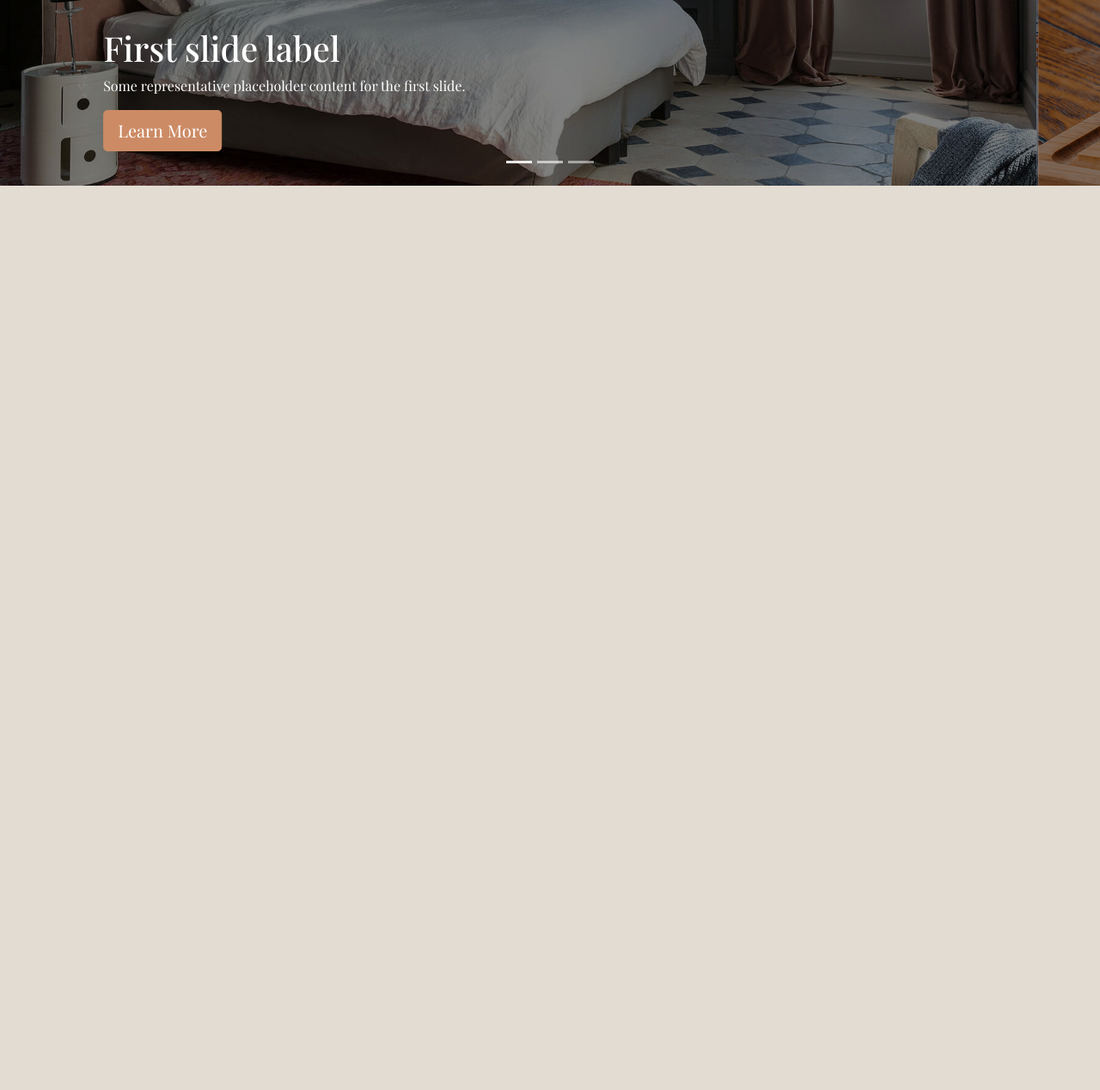
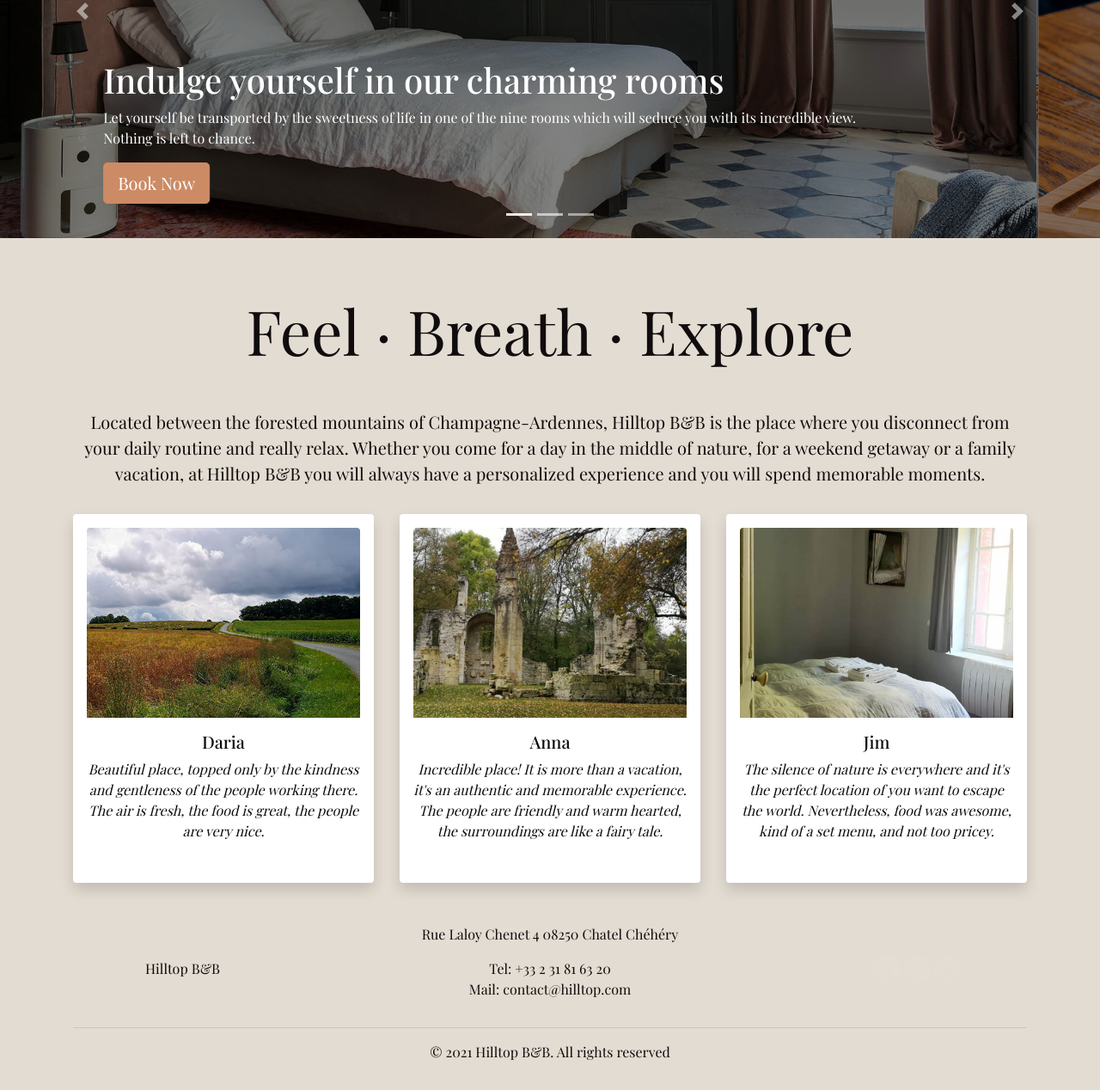
Before and after one commit to elighidiu/Hilltop-B-B, a plain HTML site: page index.html in a window 1280 px wide. Shown: the part 312-1580 px from the top of the page at 86% size. Before the commit the page ends 800 px from the top, so only its background shows below. Drawn offline with nearby package versions, Linux system fonts and the light colour scheme; a web font is replaced by a local one.

Commit message:
index modified & added images & icons for index

```diff
--- a/index.html
+++ b/index.html
@@ -20,7 +20,7 @@
 <body>
 
     <!--Here starts the header part with Nav Menu-->
-    <header>
+    <header class="negmar">
       <nav class="navbar navbar-expand-lg static-top navbar-dark">
         <div class="container">
           <a class="navbar-brand fs-6" href="#">
@@ -32,55 +32,27 @@
           <div class="collapse navbar-collapse" id="navbarResponsive">
             <ul class="navbar-nav ml-auto">
               <li class="nav-item active">
-                <a class="nav-link" href="index.html" title="Homepage" target="_blank">Home
+                <a class="nav-link" href="index.html" title="Homepage">Home
                       <span class="sr-only">(current)</span>
                     </a>
               </li>
               <li class="nav-item">
-                <a class="nav-link" href="service.html" title="Services" target="_blank">Services</a>
+                <a class="nav-link" href="service.html" title="Services">Services</a>
               </li>
               <li class="nav-item">
-                <a class="nav-link" href="explore.html" title="Explore" target="_blank">Explore</a>
+                <a class="nav-link" href="explore.html" title="Explore">Explore</a>
               </li>
               <li class="nav-item">
-                <a class="nav-link" href="contact.html" title="Contact" target="_blank">Contact</a>
+                <a class="nav-link" href="contact.html" title="Contact">Contact</a>
               </li>
             </ul>
           </div>
         </div>
     </nav>
-   <!-- <nav class="navbar navbar-expand-lg static-top  navbar-dark">
-        <div class="container">
-          <a class="navbar-brand fs-6" href="#">
-                Hilltop B&B
-              </a>
-          <button class="navbar-toggler" type="button" data-toggle="collapse" data-target="#navbarResponsive" aria-controls="navbarResponsive" aria-expanded="false" aria-label="Toggle navigation">
-                <span class="navbar-toggler-icon"></span>
-              </button>
-          <div class="collapse navbar-collapse" id="navbarResponsive">
-            <ul class="navbar-nav ml-auto">
-              <li class="nav-item active">
-                <a class="nav-link" href="index.html" title="Homepage" target="_blank">Home
-                      <span class="sr-only">(current)</span>
-                    </a>
-              </li>
-              <li class="nav-item">
-                <a class="nav-link" href="service.html" title="Services" target="_blank">Services</a>
-              </li>
-              <li class="nav-item">
-                <a class="nav-link" href="explore.html" title="Explore" target="_blank">Explore</a>
-              </li>
-              <li class="nav-item">
-                <a class="nav-link" href="contact.html" title="Contact" target="_blank">Contact</a>
-              </li>
-            </ul>
-          </div>
-        </div>
-    </nav>  -->
     </header>
 
     <!-- Here starts the carousel -->
-    <div id="myCarousel" class="carousel slide fixed-top" data-ride="carousel">
+    <div id="myCarousel" class="carousel slide" data-ride="carousel">
         <!--carousels dot indicators-->
         <ol class="carousel-indicators">
           <li data-target="#myCarousel" data-slide-to="0" class="active"></li>
@@ -94,24 +66,25 @@
                 <img id="imgFilter" src="images/slide1.jpg" class="d-block w-100 img-fluid" alt="icon slide 1">
 
                 <div class="carousel-caption d-none d-md-block text-left">
-                    <h1>First slide label</h1>
-                    <p class="fs-4 fw-lighter">Some representative placeholder content for the first slide.</p>
-                    <a href="#" class="btn btn-lg btn-primary">Learn More</a>
+                    <h1>Indulge yourself in our charming rooms</h1>
+                    <p class="fs-4 fw-lighter">Let yourself be transported by the sweetness of life in one of the nine rooms which will seduce you with its incredible view. Nothing is left to chance.</p>
+                    <a href="#" class="btn btn-lg btn-primary">Book Now</a>
                 </div>
             </div>
             <div class="carousel-item">
                 <img id="imgFilter" src="images/slide2.jpg" class="d-block w-100 img-fluid" alt="icon slide 2">
                 <div class="carousel-caption d-none d-md-block text-left">
-                    <h1>Second slide label</h1>
-                    <p class="fs-4 fw-lighter">Some representative placeholder content for the first slide.</p>
+                    <h1>Love for the ingredients we locally source</h1>
+                    <p class="fs-4 fw-lighter">When the weather allows, we enjoy dining outdoors, sometimes right in the middle of nature, in a beautiful meadow or on a coast from where you can admire the surroundings.</p>
                     <a href="#" class="btn btn-lg btn-primary">Learn More</a>
                 </div>
             </div>
             <div class="carousel-item">
                 <img id="imgFilter" src="images/slide3.jpg" class="d-block w-100 img-fluid" alt="icon slide 3">
                 <div class="carousel-caption d-none d-md-block text-left">
-                    <h1>Third slide label</h1>
-                    <p class="fs-4 fw-lighter">Some representative placeholder content for the first slide.</p>
+                    <h1>Nature heals the human spirit</h1>
+                    <p class="fs-4 fw-lighter">Uncover the whole area by foot, bike, mood, energy, season or curiosity. The nature’s show is on 24/7: you can also get lazy an watch it from the terrace, sauna or from inside the wooden hot tub.
+                      </p>
                     <a href="#" class="btn btn-lg btn-primary">Learn More</a>
                 </div>
             </div>
@@ -128,11 +101,94 @@
         </a>
      </div>
 
-<div class="container-fluid">
+    <!--Content area-->
+    <div class="container pt-3">
+      <div class="row">
+          <div class="col-sm-12 col-md-12 col-lg-12">
+              <div class="text-center">
+                <h1 class="display-3 my-5">Feel &#183; Breath &#183; Explore</h1>
+                <p class="lead">Located between the forested mountains of Champagne-Ardennes, Hilltop B&B is the place where you disconnect from your daily routine and really relax.
+                  Whether you come for a day in the middle of nature, for a weekend getaway or a family vacation, at Hilltop B&B you will always have a personalized experience and you will spend memorable moments.
+                </p>
+              </div>
+            </div>
+       </div>
+    </div>
 
-</div>
-<footer class="container mb-3">
+    <div class="container pt-3">
+         <!-- Here starts the first section -->
+         <div class="row">
+          <div class="col-sm-12 col-md-4 col-lg-4">
+              <div class="text-center p-3 mb-3 bg-white rounded shadow py-3">
+                  <img src="images/review1.jpg" alt="first review" height="200" class="img-fluid rounded pb-3">
+                  <p class="h5">Daria</p>
+                  <p class="pb-3"><em>Beautiful place, topped only by the kindness and gentleness of the people working there. The air is fresh, the food is great, the people are very nice. </em></p>
+              </div>
+          </div>
+          <div class="col-sm-12 col-md-4 col-lg-4">
+               <div class="text-center p-3 mb-3 bg-white rounded shadow">
+                   <img src="images/review2.jpg" alt="second review" height="200" class="img-fluid rounded pb-3">
+                   <p class="h5">Anna</p>
+                   <p class="pb-3"><em>Incredible place! It is more than a vacation, it's an authentic and memorable experience. The people are friendly and warm hearted, the surroundings are like a fairy tale.</em>
+                </div>
+           </div>
+           <div class="col-sm-12 col-md-4 col-lg-4">
+               <div class="text-center p-3 mb-3 bg-white rounded shadow">
+                   <img src="images/review3.jpg" alt="third review" height="200" class="img-fluid rounded pb-3">
+                   <p class="h5">Jim</p>
+                   <p class="pb-3"><em>The silence of nature is everywhere and it's the perfect location of you want to escape the world. Nevertheless, food was awesome, kind of a set menu, and not too pricey.</em>
+                 </div>
+           </div>
+       </div>
+    </div>
 
+    <div class="container pt-3">
+      <!-- Here starts the first section -->
+      <div class="row">
+       <div class="col-sm-12 col-md-4 col-lg-4">
+
+        </div>
+    </div>
+ </div>
+
+    <!--Footer area-->
+<footer class="container-fluid py-3">
+  <div class="container">
+      <div class="row">
+
+          <div class="col-sm-12 col-md-3 col-lg-3 align-self-center">
+            <div class="text-center">
+              Hilltop B&B
+            </div>
+
+          </div>
+          <div class="col-sm-12 col-md-6 col-lg-6">
+            <div class="text-center">
+             <p> Rue Laloy Chenet 4 08250 Chatel Chéhéry </p>
+             <p> Tel: +33 2 31 81 63 20</br>
+                Mail: contact@hilltop.com
+              </p>
+            </div>
+
+          </div>
+          <div class="col-sm-12 col-md-3 col-lg-3  align-self-center">
+            <div class="text-center">
+              <img src="images/icons/facebook.png" alt="facebook" width="32" height="32">
+              <img src="images/icons/instagram.png" alt="instagram" width="32" height="32">
+              <img src="images/icons/tripadvisor.png" alt="trip advisor" width="32" height="32">
+              </div>
+
+          </div>
+      </div>
+      <hr>
+      <div class="row">
+        <div class="col-sm-12">
+          <div class="text-center">
+          <p>&#169; 2021 Hilltop B&B. All rights reserved</p>
+        </div>
+        </div>
+      </div>
+  </div>
 </footer>
 
 <!-- Optional JavaScript -->
```
Also changed, not shown: images/icons/facebook.png (added), images/icons/instagram.png (added), images/icons/tripadvisor.png (added), images/review1.jpg (added), images/review2.jpg (added), images/review3.jpg (added).
